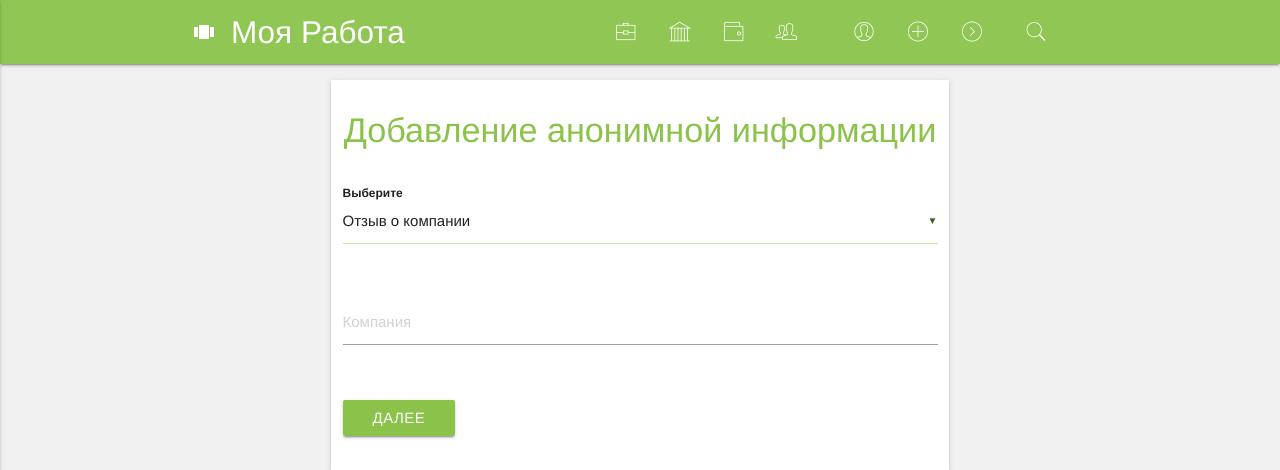
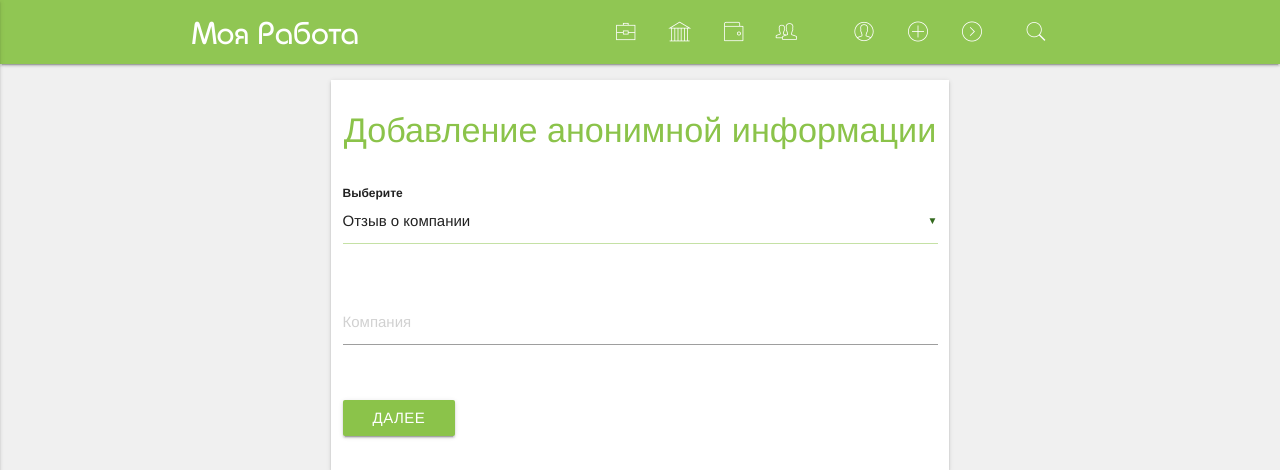
Before and after one commit to Lookyan/goodwork, a Django app: page /add/ in a window 1280 px wide. Shown: the top 470 px of the page. Run offline with Django 3.2, Linux system fonts and the light colour scheme; the visitor is signed in with stand-in values (Sample User, id 1); some libraries are stand-ins or nearby versions; some web fonts are replaced.

Commit message:
base template fixed

```diff
--- a/static/style.css
+++ b/static/style.css
@@ -1,6 +1,11 @@
 @font-face {
-font-family: ttdrugs;
-src: url("/TTDrugs-Thin.otf") format("opentype");
+    font-family: ttdrugs;
+    src: url("/TTDrugs-Thin.otf") format("opentype");
+}
+
+@font-face {
+    font-family: bauhaus;
+    src: url("/fonts/9687.ttf");
 }
 
 html {
@@ -22,7 +27,7 @@ main {
 }
 
 .logo {
-    font-family: "Helvetica Neue";
+    font-family: "bauhaus";
 }
 
 .rect {
@@ -405,3 +410,7 @@ input[type=range]+.thumb .value {
     font-family: ttdrugs;
     font-weight: bold;
 }
+
+.set-bold {
+    font-weight: bold;
+}
--- a/templates/base.html
+++ b/templates/base.html
@@ -22,7 +22,7 @@
     <a href="#" data-activates="slide-out" class="button-collapse"><i class="mdi-navigation-menu"></i></a>
 
     <div class="nav-wrapper container">
-        <a href="{% url 'home' %}" class="brand-logo logo"><i class="large material-icons left">view_carousel</i>Моя Работа</a>
+        <a href="{% url 'home' %}" class="brand-logo logo">Моя Работа</a>
 
         <ul id="nav-mobile" class="right hide-on-med-and-down">
 
```
Also changed, not shown: static/fonts/9687.ttf (added).
